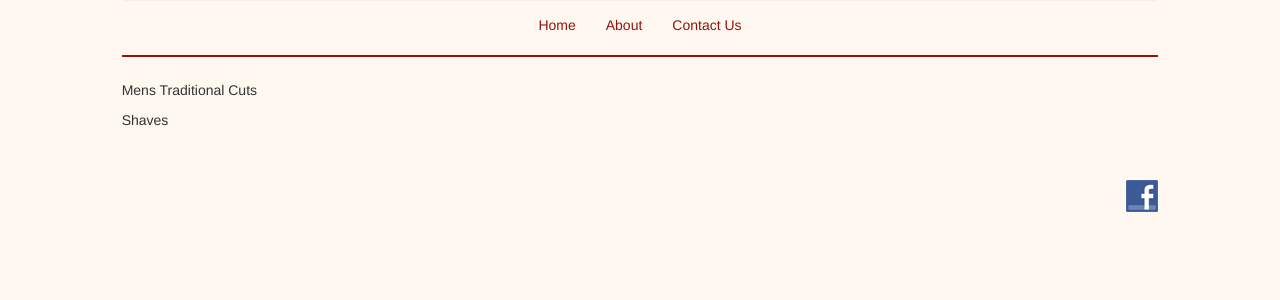
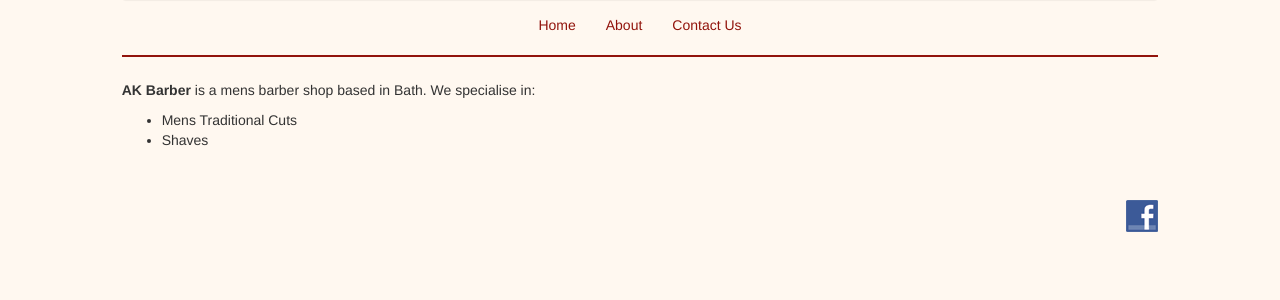
Before and after one commit to evansabove/akbarber, a PHP site: page /about.php in a window 1280 px wide. Shown: the part 151-451 px from the top of the page. Run offline with PHP 8.4, Linux system fonts and the light colour scheme.

Commit message:
More info on about page

```diff
--- a/about.php
+++ b/about.php
@@ -2,8 +2,11 @@
 <?php include('navbar.php') ?>
 
 <div id="main">
-	<p>Mens Traditional Cuts</p>
-	<p>Shaves</p>
+	<p><b>AK Barber</b> is a mens barber shop based in Bath. We specialise in:
+	<ul>
+		<li>Mens Traditional Cuts</li>
+		<li>Shaves</li>
+	</ul>
 </div>
 
 <?php include('scripts.php') ?>
```
